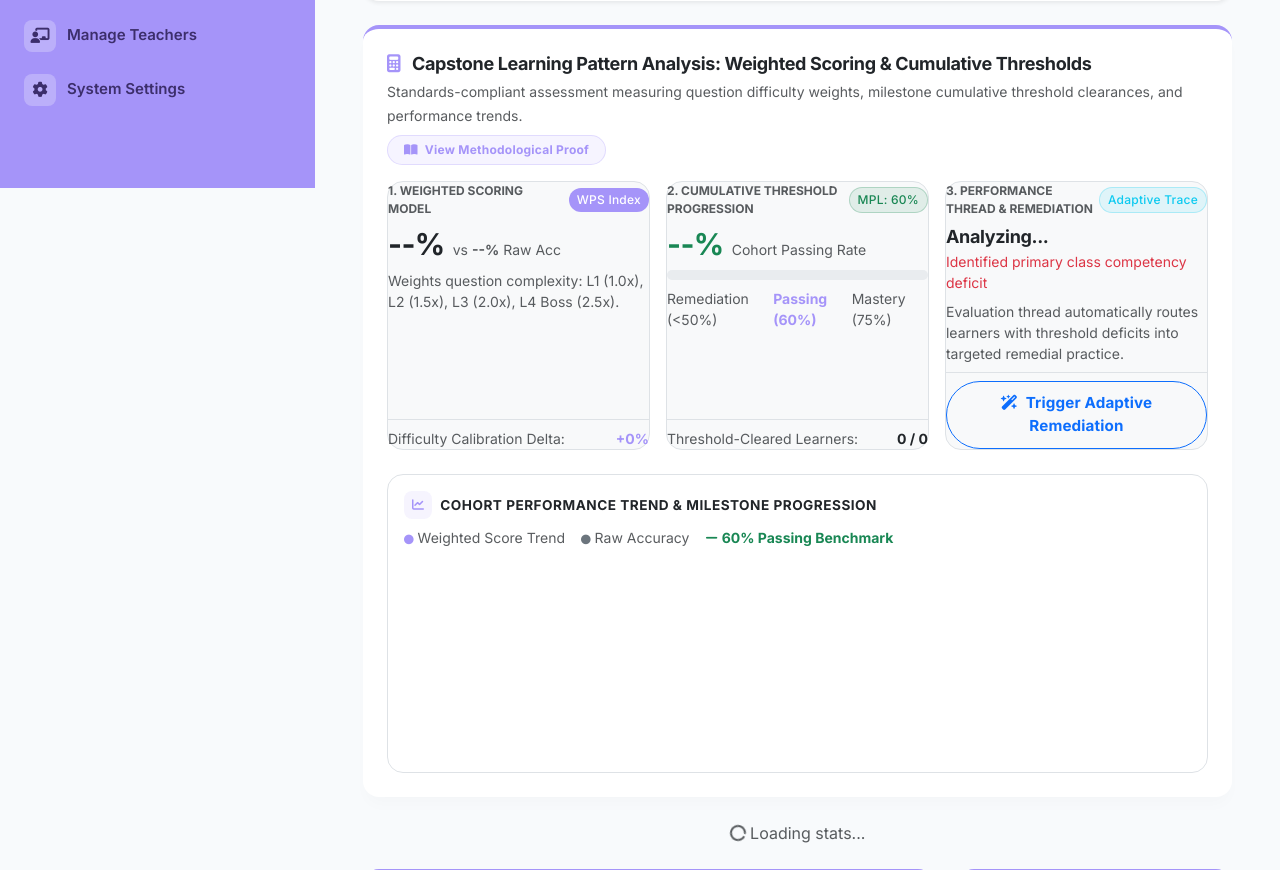
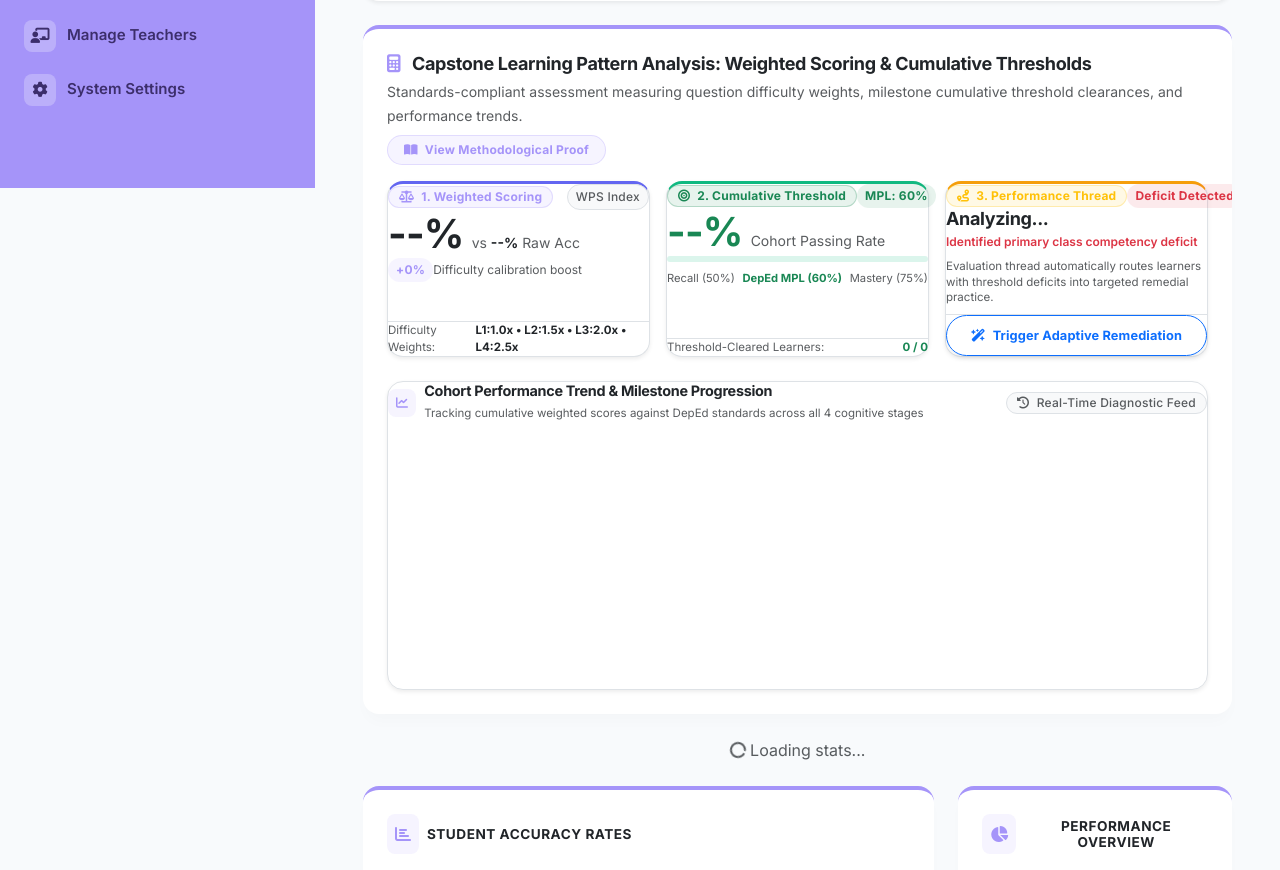
Before and after one commit to gentilesjaydev/questlearnadmin, a PHP site: page /pages/teacher/performance in a window 1280 px wide. Shown: the part 612-1482 px from the top of the page. Run offline with PHP 8.4, Linux system fonts and the light colour scheme; a map, chart or similar area stays blank; some libraries are stand-ins or nearby versions.

Commit message:
style(performance): clean up Capstone KPI cards hierarchy, remove duplicate chart legend, and polish chart layout

```diff
--- a/assets/js/performance.js
+++ b/assets/js/performance.js
@@ -764,36 +764,42 @@ document.addEventListener("DOMContentLoaded", function() {
                                 labels: ['Stage 1: Level 1 (Recall)', 'Stage 2: Level 2 (Apply)', 'Stage 3: Level 3 (Evaluate)', 'Stage 4: Level 4 (Boss/Create)'],
                                 datasets: [
                                     {
-                                        label: 'Cohort Cumulative Progression (WPS %)',
+                                        label: 'Cohort WPS Progression',
                                         data: [avgM1, avgM2, avgM3, avgM4],
                                         borderColor: '#6366f1',
-                                        backgroundColor: 'rgba(99, 102, 241, 0.12)',
+                                        backgroundColor: 'rgba(99, 102, 241, 0.08)',
                                         fill: true,
                                         tension: 0.35,
                                         borderWidth: 3,
                                         pointRadius: 5,
                                         pointHoverRadius: 7,
-                                        pointBackgroundColor: '#6366f1'
+                                        pointBackgroundColor: '#ffffff',
+                                        pointBorderColor: '#6366f1',
+                                        pointBorderWidth: 2
                                     },
                                     {
-                                        label: 'Stage Raw Accuracy (%)',
+                                        label: 'Raw Diagnostic Accuracy',
                                         data: [avgL1, avgL2, avgL3, avgL4],
                                         borderColor: '#94a3b8',
                                         borderDash: [5, 5],
                                         tension: 0.35,
                                         borderWidth: 2,
                                         pointRadius: 4,
-                                        pointBackgroundColor: '#94a3b8',
+                                        pointBackgroundColor: '#ffffff',
+                                        pointBorderColor: '#94a3b8',
+                                        pointBorderWidth: 2,
                                         fill: false
                                     },
                                     {
-                                        label: 'Progression Threshold Gates (50% / 55% / 60% / 75%)',
+                                        label: 'DepEd Passing Gates',
                                         data: [50, 55, 60, 75],
                                         borderColor: '#10b981',
                                         borderDash: [3, 3],
                                         borderWidth: 2,
                                         pointRadius: 4,
-                                        pointBackgroundColor: '#10b981',
+                                        pointBackgroundColor: '#ffffff',
+                                        pointBorderColor: '#10b981',
+                                        pointBorderWidth: 2,
                                         fill: false
                                     }
                                 ]
@@ -808,9 +814,18 @@ document.addEventListener("DOMContentLoaded", function() {
                                 plugins: {
                                     legend: {
                                         position: 'top',
-                                        labels: { boxWidth: 14, font: { size: 11, weight: 'bold' } }
+                                        align: 'end',
+                                        labels: {
+                                            boxWidth: 8,
+                                            boxHeight: 8,
+                                            usePointStyle: true,
+                                            padding: 16,
+                                            font: { size: 11, weight: '600', family: "'Inter', sans-serif" }
+                                        }
                                     },
                                     tooltip: {
+                                        padding: 10,
+                                        cornerRadius: 8,
                                         callbacks: {
                                             label: function(context) {
                                                 return ` ${context.dataset.label}: ${context.parsed.y}%`;
@@ -823,12 +838,15 @@ document.addEventListener("DOMContentLoaded", function() {
                                         beginAtZero: true,
                                         max: 100,
                                         ticks: {
-                                            callback: function(value) { return value + '%'; }
+                                            stepSize: 20,
+                                            callback: function(value) { return value + '%'; },
+                                            font: { size: 11 }
                                         },
-                                        grid: { color: 'rgba(0,0,0,0.05)' }
+                                        grid: { color: 'rgba(0,0,0,0.04)', drawBorder: false }
                                     },
                                     x: {
-                                        grid: { display: false }
+                                        grid: { display: false, drawBorder: false },
+                                        ticks: { font: { size: 11, weight: '500' } }
                                     }
                                 }
                             }
--- a/pages/teacher/performance.php
+++ b/pages/teacher/performance.php
@@ -121,79 +121,86 @@
                         </div>
 
                         <div class="row g-3 mb-4">
-                            <!-- Weighted Scoring KPI -->
+                            <!-- 1. Weighted Scoring KPI -->
                             <div class="col-lg-4 col-md-6">
-                                <div class="p-3.5 rounded-4 bg-light border h-100 d-flex flex-column justify-content-between">
+                                <div class="p-3.5 rounded-4 bg-white border shadow-sm h-100 d-flex flex-column justify-content-between" style="border-top: 3px solid #6366f1 !important;">
                                     <div>
-                                        <div class="d-flex justify-content-between align-items-center mb-2">
-                                            <span class="text-uppercase fw-bold text-muted" style="font-size:0.75rem;">1. Weighted Scoring Model</span>
-                                            <span class="badge bg-primary text-white rounded-pill px-2 py-0.5 small">WPS Index</span>
+                                        <div class="d-flex justify-content-between align-items-center mb-2.5">
+                                            <span class="badge bg-primary bg-opacity-10 text-primary border border-primary border-opacity-25 rounded-pill px-2.5 py-1 fw-bold small">
+                                                <i class="fa-solid fa-scale-balanced me-1"></i> 1. Weighted Scoring
+                                            </span>
+                                            <span class="badge bg-light text-muted border px-2 py-0.5 rounded-pill small">WPS Index</span>
                                         </div>
-                                        <div class="d-flex align-items-baseline gap-2 mb-2">
-                                            <h2 class="fw-bolder mb-0 text-dark" id="classWeightedScoreDisplay">--%</h2>
-                                            <span class="text-muted small">vs <span id="classRawAccuracyDisplay" class="fw-bold">--%</span> Raw Acc</span>
+                                        <div class="d-flex align-items-baseline gap-2 mb-1.5">
+                                            <h2 class="fw-bolder mb-0 text-dark display-6" id="classWeightedScoreDisplay">--%</h2>
+                                            <span class="text-muted small">vs <strong id="classRawAccuracyDisplay" class="text-dark">--%</strong> Raw Acc</span>
                                         </div>
-                                        <div class="small text-muted mb-2">
-                                            Weights question complexity: L1 (1.0x), L2 (1.5x), L3 (2.0x), L4 Boss (2.5x).
+                                        <div class="d-flex align-items-center gap-1.5 mb-2">
+                                            <span class="badge bg-primary bg-opacity-10 text-primary rounded-pill px-2 py-0.5 small fw-bold" id="weightedAdjustmentDelta">+0%</span>
+                                            <span class="text-muted" style="font-size: 0.75rem;">Difficulty calibration boost</span>
                                         </div>
                                     </div>
-                                    <div class="pt-2 border-top">
-                                        <div class="d-flex justify-content-between small text-muted">
-                                            <span>Difficulty Calibration Delta:</span>
-                                            <span class="fw-bold text-primary" id="weightedAdjustmentDelta">+0%</span>
+                                    <div class="pt-2.5 border-top">
+                                        <div class="text-muted d-flex justify-content-between align-items-center" style="font-size: 0.72rem;">
+                                            <span>Difficulty Weights:</span>
+                                            <span class="fw-bold text-dark">L1:1.0x &bull; L2:1.5x &bull; L3:2.0x &bull; L4:2.5x</span>
                                         </div>
                                     </div>
                                 </div>
                             </div>
 
-                            <!-- Cumulative Threshold Progression -->
+                            <!-- 2. Cumulative Threshold Progression -->
                             <div class="col-lg-4 col-md-6">
-                                <div class="p-3.5 rounded-4 bg-light border h-100 d-flex flex-column justify-content-between">
+                                <div class="p-3.5 rounded-4 bg-white border shadow-sm h-100 d-flex flex-column justify-content-between" style="border-top: 3px solid #10b981 !important;">
                                     <div>
-                                        <div class="d-flex justify-content-between align-items-center mb-2">
-                                            <span class="text-uppercase fw-bold text-muted" style="font-size:0.75rem;">2. Cumulative Threshold Progression</span>
-                                            <span class="badge bg-success bg-opacity-10 text-success border border-success border-opacity-25 rounded-pill px-2 py-0.5 small">MPL: 60%</span>
+                                        <div class="d-flex justify-content-between align-items-center mb-2.5">
+                                            <span class="badge bg-success bg-opacity-10 text-success border border-success border-opacity-25 rounded-pill px-2.5 py-1 fw-bold small">
+                                                <i class="fa-solid fa-bullseye me-1"></i> 2. Cumulative Threshold
+                                            </span>
+                                            <span class="badge bg-success bg-opacity-10 text-success rounded-pill px-2 py-0.5 small fw-bold">MPL: 60%</span>
                                         </div>
-                                        <div class="d-flex align-items-baseline gap-2 mb-2">
-                                            <h2 class="fw-bolder mb-0 text-success" id="cohortPassingThresholdPct">--%</h2>
+                                        <div class="d-flex align-items-baseline gap-2 mb-1.5">
+                                            <h2 class="fw-bolder mb-0 text-success display-6" id="cohortPassingThresholdPct">--%</h2>
                                             <span class="text-muted small">Cohort Passing Rate</span>
                                         </div>
-                                        <div class="progress mb-2" style="height: 10px; border-radius: 6px;">
-                                            <div class="progress-bar bg-success progress-bar-striped progress-bar-animated" role="progressbar" id="cohortThresholdProgressBar" style="width: 0%"></div>
+                                        <div class="progress mb-2" style="height: 6px; border-radius: 999px; background: rgba(16, 185, 129, 0.15);">
+                                            <div class="progress-bar bg-success rounded-pill" role="progressbar" id="cohortThresholdProgressBar" style="width: 0%"></div>
                                         </div>
-                                        <div class="d-flex justify-content-between small text-muted">
-                                            <span>Remediation (&lt;50%)</span>
-                                            <span class="fw-bold text-primary">Passing (60%)</span>
+                                        <div class="d-flex justify-content-between text-muted mb-2" style="font-size: 0.7rem;">
+                                            <span>Recall (50%)</span>
+                                            <span class="text-success fw-bold">DepEd MPL (60%)</span>
                                             <span>Mastery (75%)</span>
                                         </div>
                                     </div>
-                                    <div class="pt-2 border-top">
-                                        <div class="d-flex justify-content-between small text-muted">
-                                            <span>Threshold-Cleared Learners:</span>
-                                            <span class="fw-bold text-dark" id="cohortThresholdClearedRatio">0 / 0</span>
+                                    <div class="pt-2.5 border-top">
+                                        <div class="d-flex justify-content-between align-items-center" style="font-size: 0.72rem;">
+                                            <span class="text-muted">Threshold-Cleared Learners:</span>
+                                            <span class="fw-bold text-success" id="cohortThresholdClearedRatio">0 / 0</span>
                                         </div>
                                     </div>
                                 </div>
                             </div>
 
-                            <!-- Performance Thread & Adaptive Remediation -->
+                            <!-- 3. Performance Thread & Remediation -->
                             <div class="col-lg-4 col-md-12">
-                                <div class="p-3.5 rounded-4 bg-light border h-100 d-flex flex-column justify-content-between">
+                                <div class="p-3.5 rounded-4 bg-white border shadow-sm h-100 d-flex flex-column justify-content-between" style="border-top: 3px solid #f59e0b !important;">
                                     <div>
-                                        <div class="d-flex justify-content-between align-items-center mb-2">
-                                            <span class="text-uppercase fw-bold text-muted" style="font-size:0.75rem;">3. Performance Thread & Remediation</span>
-                                            <span class="badge bg-info bg-opacity-10 text-info border border-info border-opacity-25 rounded-pill px-2 py-0.5 small">Adaptive Trace</span>
+                                        <div class="d-flex justify-content-between align-items-center mb-2.5">
+                                            <span class="badge bg-warning bg-opacity-10 text-warning border border-warning border-opacity-25 rounded-pill px-2.5 py-1 fw-bold small">
+                                                <i class="fa-solid fa-route me-1"></i> 3. Performance Thread
+                                            </span>
+                                            <span class="badge bg-danger bg-opacity-10 text-danger rounded-pill px-2 py-0.5 small fw-bold">Deficit Detected</span>
                                         </div>
-                                        <div class="d-flex align-items-baseline gap-2 mb-1">
+                                        <div class="mb-1">
                                             <h5 class="fw-bolder mb-0 text-dark" id="primaryClassBottleneckText">Analyzing...</h5>
                                         </div>
-                                        <small class="text-danger d-block mb-2" id="primaryClassBottleneckSub">Identified primary class competency deficit</small>
-                                        <p class="small text-muted mb-2">
+                                        <small class="text-danger fw-semibold d-block mb-2" id="primaryClassBottleneckSub" style="font-size: 0.75rem;">Identified primary class competency deficit</small>
+                                        <p class="text-muted mb-2" style="font-size: 0.72rem; line-height: 1.35;">
                                             Evaluation thread automatically routes learners with threshold deficits into targeted remedial practice.
                                         </p>
                                     </div>
-                                    <div class="pt-2 border-top">
-                                        <button onclick="document.getElementById('aiInsightsBtn').click()" class="btn btn-sm btn-outline-primary w-100 rounded-pill fw-bold">
+                                    <div class="pt-2.5 border-top">
+                                        <button onclick="document.getElementById('aiInsightsBtn').click()" class="btn btn-sm btn-outline-primary w-100 rounded-pill fw-bold py-1.5 shadow-sm" style="font-size: 0.8rem;">
                                             <i class="fa-solid fa-wand-magic-sparkles me-1"></i> Trigger Adaptive Remediation
                                         </button>
                                     </div>
@@ -201,20 +208,21 @@
                             </div>
                         </div>
 
-                        <!-- Performance Trend Line Chart (Attempts & Progression Timeline) -->
-                        <div class="border rounded-4 p-3 bg-white">
-                            <div class="d-flex flex-wrap justify-content-between align-items-center mb-2 gap-2">
+                        <!-- Performance Trend Line Chart (Clean & Unified) -->
+                        <div class="border rounded-4 p-3.5 bg-white shadow-sm">
+                            <div class="d-flex flex-wrap justify-content-between align-items-center mb-3 gap-2">
                                 <div class="d-flex align-items-center gap-2">
                                     <span class="badge bg-primary bg-opacity-10 text-primary p-2 rounded-3"><i class="fa-solid fa-chart-line"></i></span>
-                                    <h6 class="fw-bold text-dark mb-0 text-uppercase" style="letter-spacing:0.5px; font-size: 0.85rem;">Cohort Performance Trend & Milestone Progression</h6>
+                                    <div>
+                                        <h6 class="fw-bold text-dark mb-0" style="font-size: 0.9rem;">Cohort Performance Trend & Milestone Progression</h6>
+                                        <small class="text-muted" style="font-size: 0.72rem;">Tracking cumulative weighted scores against DepEd standards across all 4 cognitive stages</small>
+                                    </div>
                                 </div>
-                                <div class="d-flex align-items-center gap-3 small flex-wrap">
-                                    <span class="text-muted"><i class="fa-solid fa-circle text-primary me-1" style="font-size:0.6rem;"></i>Weighted Score Trend</span>
-                                    <span class="text-muted"><i class="fa-solid fa-circle text-secondary me-1" style="font-size:0.6rem;"></i>Raw Accuracy</span>
-                                    <span class="text-success fw-bold"><i class="fa-solid fa-minus me-1"></i>60% Passing Benchmark</span>
-                                </div>
+                                <span class="badge bg-light text-muted border px-2.5 py-1 rounded-pill small">
+                                    <i class="fa-solid fa-clock-rotate-left me-1"></i> Real-Time Diagnostic Feed
+                                </span>
                             </div>
-                            <div style="position: relative; height: 200px;">
+                            <div style="position: relative; height: 250px;">
                                 <canvas id="performanceTrendChart"></canvas>
                             </div>
                         </div>
```
